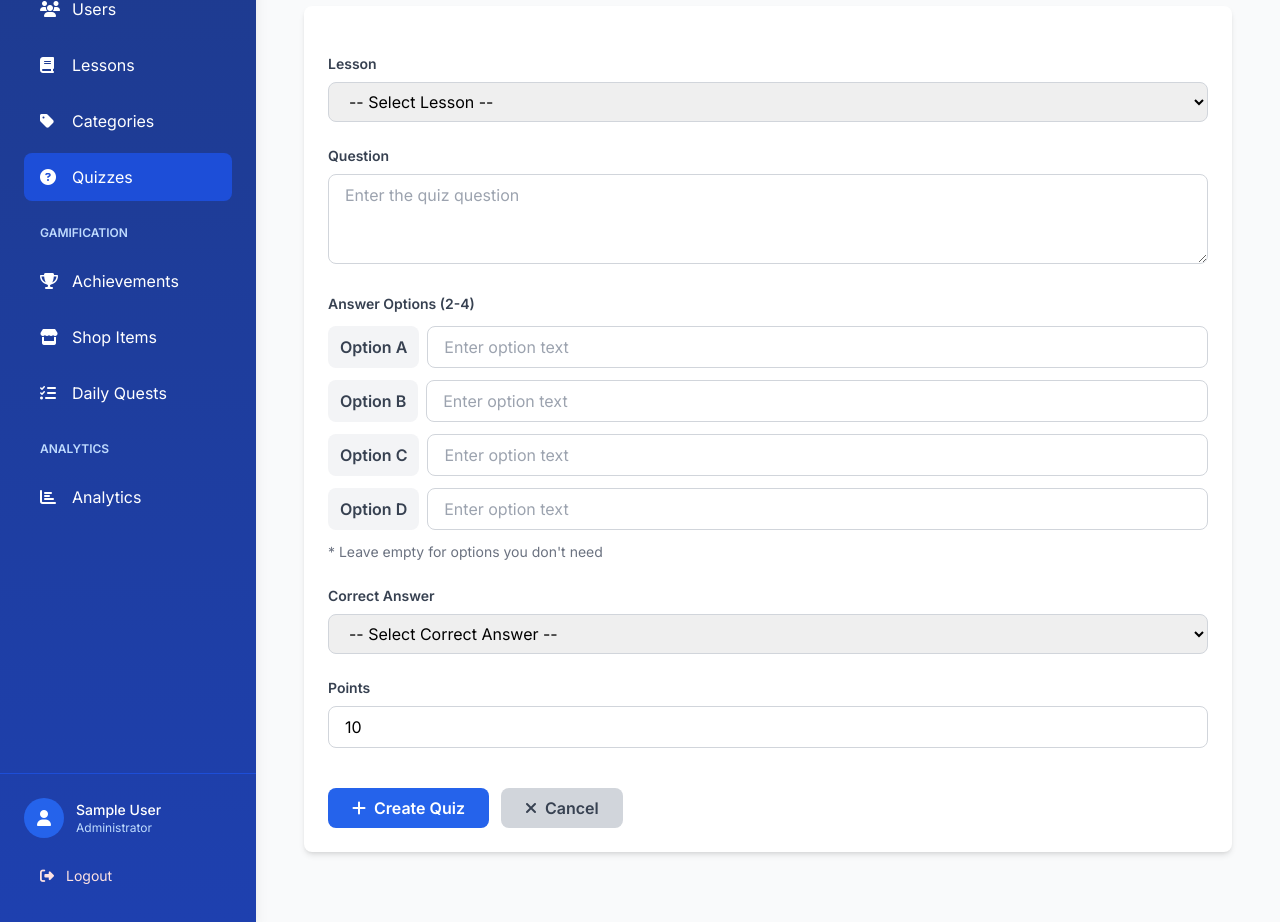
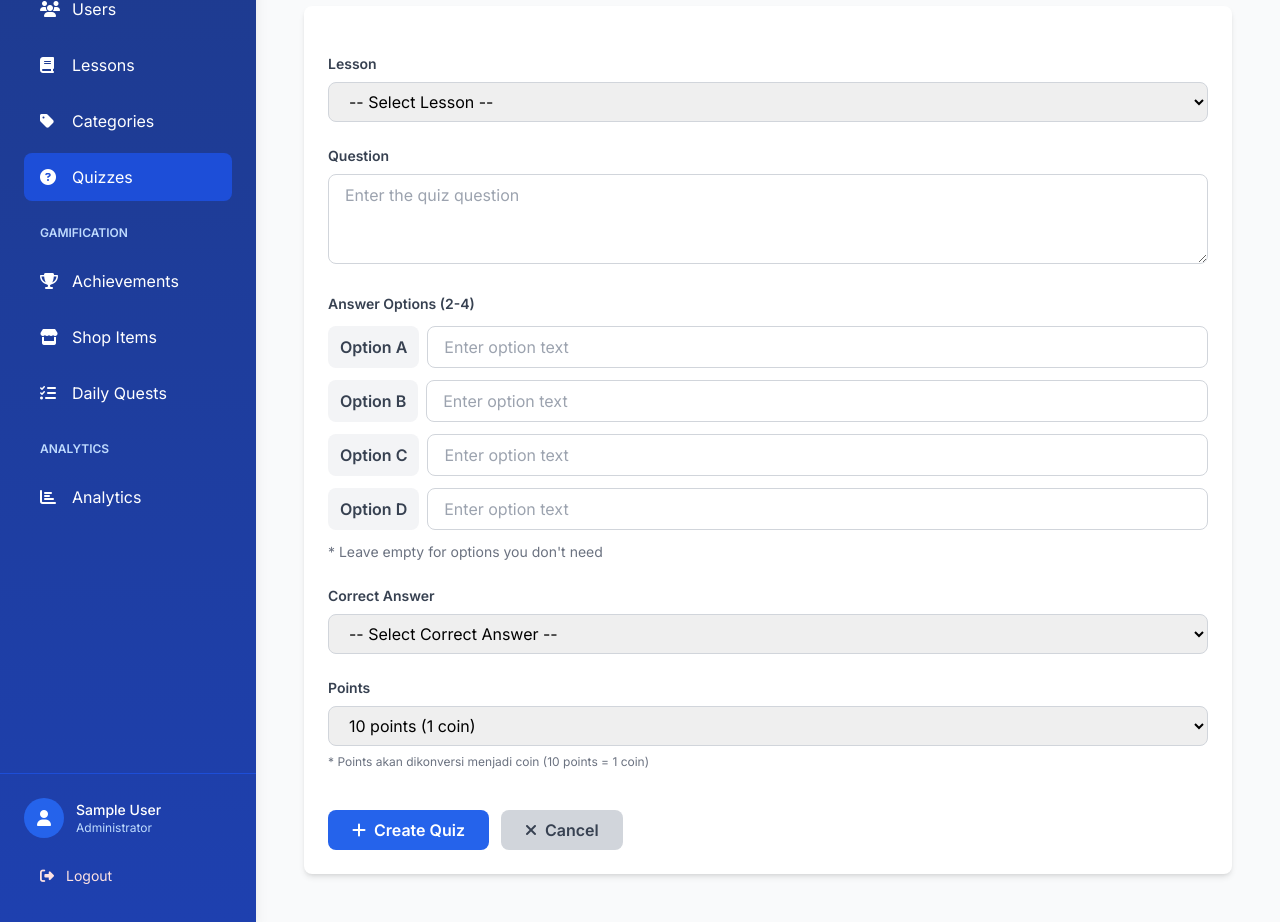
Before and after one commit to nabsx/Yokode, a Laravel app: page /admin/quizzes/create in a window 1280 px wide. Shown: the part 219-1141 px from the top of the page. Run offline with Laravel 12, Linux system fonts and the light colour scheme; the visitor is signed in with stand-in values (Sample User, id 1); data comes from the database, SQL or seed files in the repository; parts of the project's set-up code (start-up, migrations or seed data) failed here and were passed over; some libraries are stand-ins or nearby versions.

Commit message:
feat: replace points input with dropdown in admin quiz management
- Change points field from number input to dropdown in create quiz form
- Change points field from number input to dropdown in edit quiz form
- Points options: 10, 20, 30, 40, 50, 60, 70, 80, 90, 100, 110, 120, 130, 140, 150
- Display coin conversion (10 points = 1 coin) in dropdown labels
- Add helper text explaining points to coin conversion
- Restrict quiz points to predefined multiples of 10 for consistent coin rewards

```diff
--- a/resources/views/admin/quizzes/create.blade.php
+++ b/resources/views/admin/quizzes/create.blade.php
@@ -67,13 +67,24 @@
                 @enderror
             </div>
 
-            <!-- Points -->
+            <!-- Points (Dropdown with increments of 10) -->
             <div>
                 <label for="points" class="block text-sm font-semibold text-gray-700 mb-2">Points</label>
-                <input type="number" name="points" id="points" min="1" max="1000" class="w-full px-4 py-2 border border-gray-300 rounded-lg focus:outline-none focus:ring-2 focus:ring-blue-500 @error('points') border-red-500 @enderror" placeholder="Points for correct answer" value="{{ old('points', '10') }}" required>
+                <select name="points" id="points" class="w-full px-4 py-2 border border-gray-300 rounded-lg focus:outline-none focus:ring-2 focus:ring-blue-500 @error('points') border-red-500 @enderror" required>
+                    <option value="">-- Select Points --</option>
+                    @php
+                        $pointsMultiples = [10, 20, 30, 40, 50, 60, 70, 80, 90, 100, 110, 120, 130, 140, 150];
+                    @endphp
+                    @foreach($pointsMultiples as $points)
+                        <option value="{{ $points }}" @selected(old('points', '10') == $points)>
+                            {{ $points }} points ({{ intdiv($points, 10) }} coin)
+                        </option>
+                    @endforeach
+                </select>
                 @error('points')
                     <p class="text-red-600 text-sm mt-1">{{ $message }}</p>
                 @enderror
+                <p class="text-xs text-gray-500 mt-2">* Points akan dikonversi menjadi coin (10 points = 1 coin)</p>
             </div>
 
 
```
Also changed, not shown: resources/views/admin/quizzes/edit.blade.php (+13 -2 lines).
